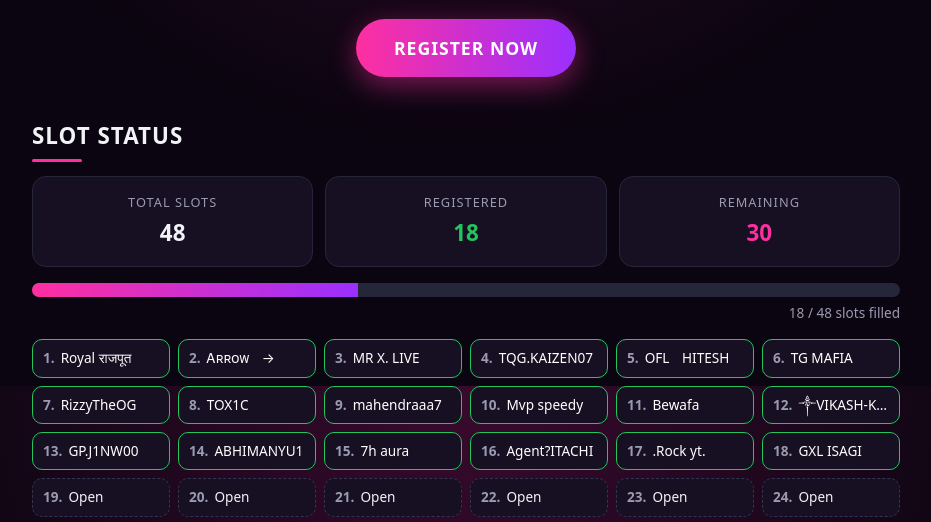
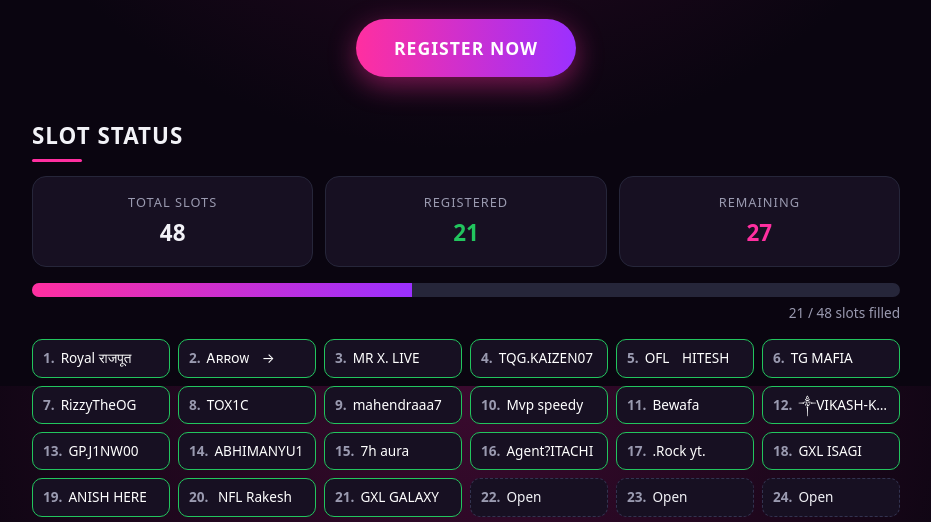
Before and after one commit to jdesports/JD-ESPORSTS-SOLO-TOURNAMENT, a plain HTML site: page index.html in a window 1280 px wide. Shown: the part 414-936 px from the top of the page, without its empty margins (174-1105 px from the left). Drawn offline with Linux system fonts and the light colour scheme.

Commit message:
Update index.html

```diff
--- a/index.html
+++ b/index.html
@@ -152,6 +152,9 @@ const PLAYERS = [
   "Agent?ITACHI",
   ".Rock yt.",
   "GXL ISAGI",
+  "ANISH HERE",
+  " NFL Rakesh",
+  "GXL GALAXY",
 ];
 
 // 4. Tournament details (change the values)
```
